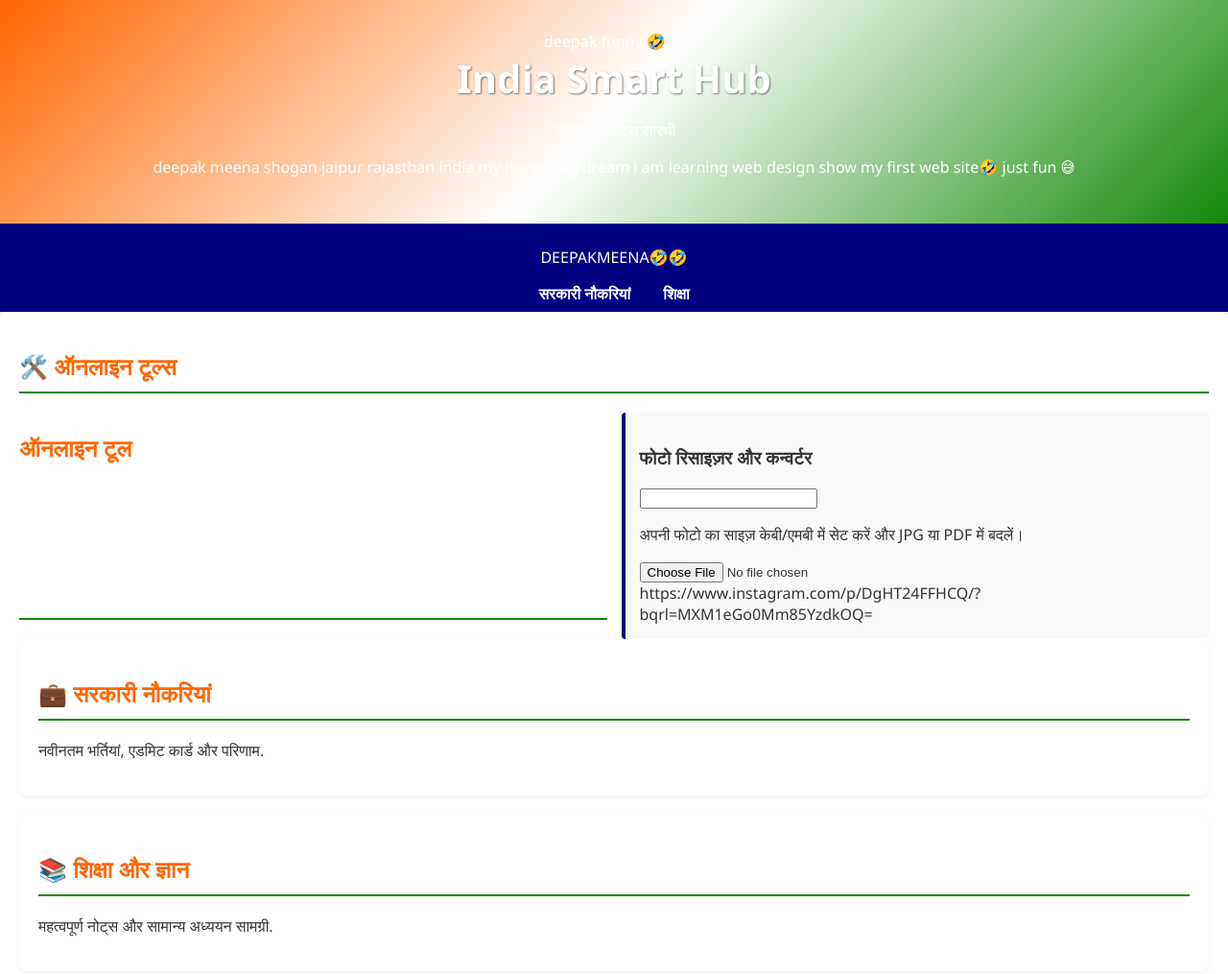
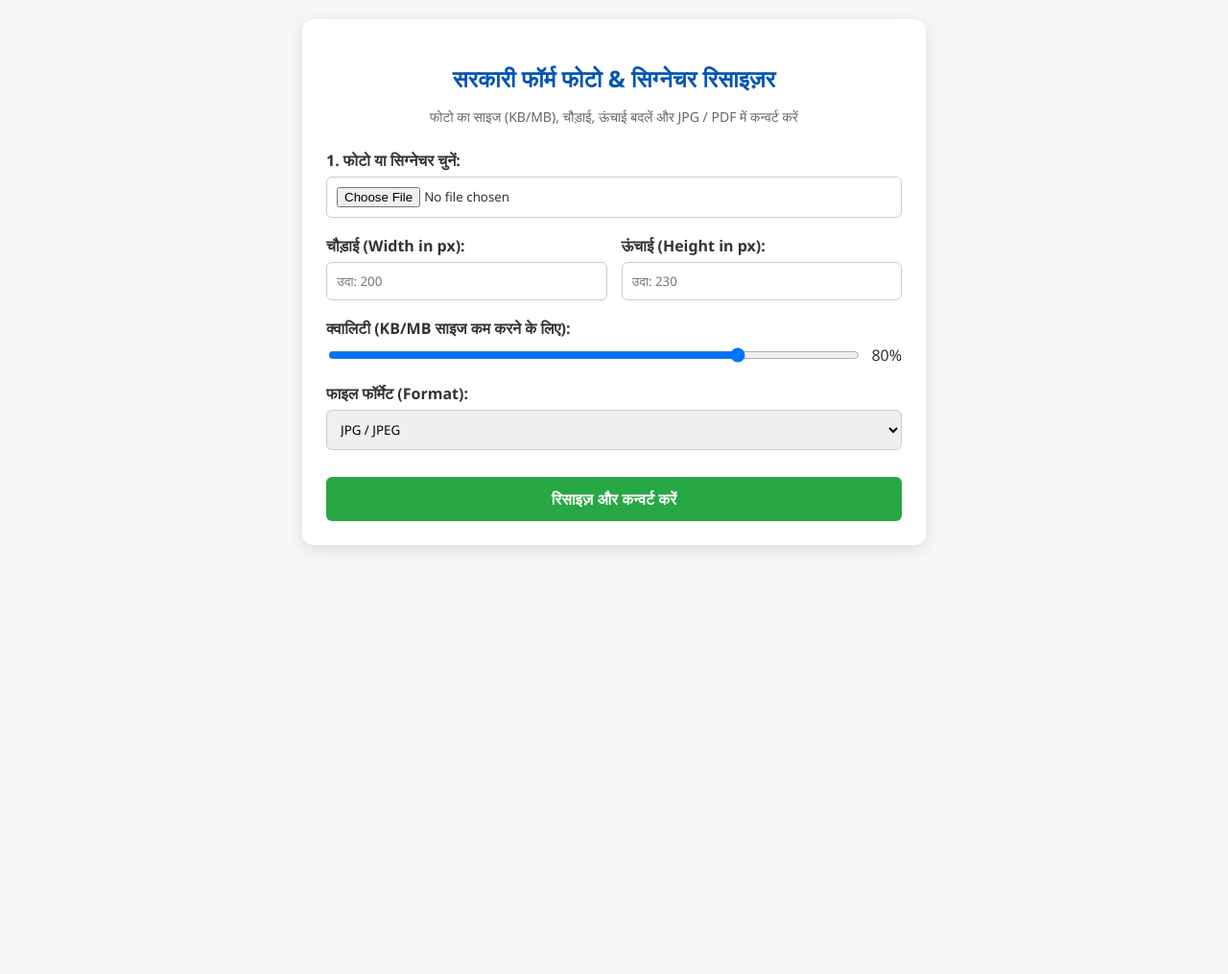
Before and after one commit to deepakmeena1019-debug/INDIA-SMART-HUB, a plain HTML site: page index.html in a window 1280 px wide. Shown: the top 1015 px of the page at 96% size. After the commit the page ends 800 px from the top, so only its background shows below. Drawn offline with nearby package versions, Linux system fonts and the light colour scheme.

Commit message:
Update HTML structure and content for resizing tool

```diff
--- a/index.html
+++ b/index.html
@@ -1,74 +1,190 @@
-
-
-
-  <!DOCTYPE html>
+<!DOCTYPE html>
 <html lang="hi">
 <head>
     <meta charset="UTF-8">
     <meta name="viewport" content="width=device-width, initial-scale=1.0">
-    <title>India Smart Hub</title>
+    <title>सरकारी फॉर्म फोटो & सिग्नेचर रिसाइज़र (Resize & Convert Tool)</title>
+    <!-- jsPDF Library for PDF Conversion -->
+    <script src="https://cdnjs.cloudflare.com/ajax/libs/jspdf/2.5.1/jspdf.umd.min.js"></script>
     <style>
-        body { font-family: 'Segoe UI', Tahoma, Geneva, Verdana, sans-serif; margin: 0; padding: 0; background-color: #f4f4f4; color: #333; }
-        header { background: linear-gradient(135deg, #FF6600, #FFFFFF, #138808); color: #fff; padding: 2rem 1rem; text-align: center; box-shadow: 0 4px 6px rgba(0,0,0,0.1); }
-        h1 { margin: 0; font-size: 2.5rem; text-shadow: 1px 1px 2px rgba(0,0,0,0.5); }
-        nav { background: #000080; color: #fff; text-align: center; padding: 0.5rem 0; position: sticky; top: 0; }
-        nav a { color: #fff; margin: 0 15px; text-decoration: none; font-weight: bold; }
-        .container { padding: 20px; max-width: 1200px; margin: auto; }
-        .section { background: #fff; padding: 20px; margin-bottom: 20px; border-radius: 8px; box-shadow: 0 2px 4px rgba(0,0,0,0.05); }
-        .section h2 { color: #FF6600; border-bottom: 2px solid #138808; padding-bottom: 10px; }
-        .grid { display: grid; grid-template-columns: repeat(auto-fit, minmax(250px, 1fr)); gap: 15px; margin-top: 15px; }
-        .card { background: #f9f9f9; padding: 15px; border-left: 4px solid #000080; border-radius: 4px; }
-        footer { background: #333; color: #fff; text-align: center; padding: 10px; position: relative; bottom: 0; width: 100%; }
+        * { box-sizing: border-box; font-family: 'Segoe UI', Tahoma, Geneva, Verdana, sans-serif; }
+        body { background-color: #f4f7f6; margin: 0; padding: 20px; color: #333; }
+        .container { max-width: 650px; margin: auto; background: white; padding: 25px; border-radius: 12px; box-shadow: 0 4px 15px rgba(0,0,0,0.1); }
+        h2 { text-align: center; color: #0056b3; margin-bottom: 5px; }
+        p.subtitle { text-align: center; color: #666; font-size: 14px; margin-bottom: 25px; }
+        .form-group { margin-bottom: 18px; }
+        label { font-weight: bold; display: block; margin-bottom: 6px; }
+        input[type="file"], input[type="number"], select { width: 100%; padding: 10px; border: 1px solid #ccc; border-radius: 6px; }
+        .row { display: flex; gap: 15px; }
+        .row .form-group { flex: 1; }
+        .slider-container { display: flex; align-items: center; gap: 10px; }
+        input[type="range"] { flex: 1; }
+        button { width: 100%; padding: 12px; background-color: #28a745; color: white; border: none; border-radius: 6px; font-size: 16px; font-weight: bold; cursor: pointer; transition: 0.3s; margin-top: 10px; }
+        button:hover { background-color: #218838; }
+        .preview-box { text-align: center; margin-top: 25px; padding: 15px; border: 2px dashed #bbb; border-radius: 8px; display: none; }
+        .preview-box img { max-width: 100%; max-height: 250px; border: 1px solid #ddd; margin-bottom: 10px; }
+        .file-info { font-size: 14px; color: #28a745; font-weight: bold; margin-bottom: 15px; }
+        .btn-download { background-color: #007bff; text-decoration: none; display: inline-block; padding: 10px 20px; color: white; border-radius: 6px; font-weight: bold; }
+        .btn-download:hover { background-color: #0056b3; }
     </style>
 </head>
 <body>
 
-<header>
-  <h0> deepak funny 🤣 😅</h0>
-  <h1>India Smart Hub</h1>
-    <p>आपका डिजिटल सारथी</p>
-  <p>deepak meena shogan
-  jaipur rajasthan india my dream big dream  i am learning web design show my first web site🤣 just fun 😅</p>
-</header>
+<div class="container">
+    <h2>सरकारी फॉर्म फोटो & सिग्नेचर रिसाइज़र</h2>
+    <p class="subtitle">फोटो का साइज (KB/MB), चौड़ाई, ऊंचाई बदलें और JPG / PDF में कन्वर्ट करें</p>
 
-<nav>
-
- <p>DEEPAKMEENA🤣🤣</p>
-    <a href="#jobs">सरकारी नौकरियां</a>
-    <a href="#education">शिक्षा</a>
-</nav>
-</section>
-
-</div>
-
-    <div id="tools" class="section">
-        <h2>🛠️ ऑनलाइन टूल्स</h2>
-        <div class="grid">
-    <h2>ऑनलाइन टूल</h2>
-    <div class="card">
-        <h3>फोटो रिसाइज़र और कन्वर्टर</h3>
-      <input type="mb kb में बदलने का एक ऑप्शन बटन उसके अंदर संख्या होनी चाहिए 20 50 100 डेढ़ सौ 200 500 </p>
-      </p>एक डाउनलोड का भी ऑप्शन होना चाहिए text/*">
-        <p>अपनी फोटो का साइज़ केबी/एमबी में सेट करें और JPG या PDF में बदलें।</p>
-        <input type="file" accept="image/*">
-        <a>https://www.instagram.com/p/DgHT24FFHCQ/?bqrl=MXM1eGo0Mm85YzdkOQ=</a>
-    </div>
-</section>
-        </div>
-    <div id="jobs" class="section">
-        <h2>💼 सरकारी नौकरियां</h2>
-        <p>नवीनतम भर्तियां, एडमिट कार्ड और परिणाम.</p>
+    <!-- 1. फाइल अपलोड -->
+    <div class="form-group">
+        <label>1. फोटो या सिग्नेचर चुनें:</label>
+        <input type="file" id="uploadInput" accept="image/*">
     </div>
 
-    <div id="education" class="section">
-        <h2>📚 शिक्षा और ज्ञान</h2>
-        <p>महत्वपूर्ण नोट्स और सामान्य अध्ययन सामग्री.</p>
+    <!-- 2. डाइमेंशन (Width & Height) -->
+    <div class="row">
+        <div class="form-group">
+            <label>चौड़ाई (Width in px):</label>
+            <input type="number" id="imgWidth" placeholder="उदा: 200">
+        </div>
+        <div class="form-group">
+            <label>ऊंचाई (Height in px):</label>
+            <input type="number" id="imgHeight" placeholder="उदा: 230">
+        </div>
+    </div>
+
+    <!-- 3. क्वालिटी / KB साइज कंट्रोल -->
+    <div class="form-group">
+        <label>क्वालिटी (KB/MB साइज कम करने के लिए):</label>
+        <div class="slider-container">
+            <input type="range" id="qualitySlider" min="0.1" max="1" step="0.05" value="0.8">
+            <span id="qualityVal">80%</span>
+        </div>
+    </div>
+
+    <!-- 4. फॉर्मेट सिलेक्शन -->
+    <div class="form-group">
+        <label>फाइल फॉर्मेट (Format):</label>
+        <select id="formatSelect">
+            <option value="jpeg">JPG / JPEG</option>
+            <option value="png">PNG</option>
+            <option value="pdf">PDF (Document)</option>
+        </select>
+    </div>
+
+    <button onclick="processImage()">रिसाइज़ और कन्वर्ट करें</button>
+
+    <!-- आउटपुट और डाउनलोड सेक्शन -->
+    <div class="preview-box" id="previewBox">
+        <h3>प्रीव्यू (Preview)</h3>
+        <img id="outputImage" src="" alt="Resized Image">
+        <div class="file-info" id="fileInfo"></div>
+        <button id="downloadBtn" class="btn-download" onclick="downloadFile()">डाउनलोड करें</button>
     </div>
 </div>
 
-<footer>
-    <p>&copy; 2026 India Smart Hub. सर्वाधिकार सुरक्षित.</p>
-</footer>
+<script>
+    const uploadInput = document.getElementById('uploadInput');
+    const qualitySlider = document.getElementById('qualitySlider');
+    const qualityVal = document.getElementById('qualityVal');
+    let originalImage = new Image();
+    let processedDataUrl = '';
+    let processedBlob = null;
+
+    // अपडेट क्वालिटी परसेंट
+    qualitySlider.addEventListener('input', () => {
+        qualityVal.innerText = Math.round(qualitySlider.value * 100) + '%';
+    });
+
+    // इमेज लोड होने पर ओरिजिनल साइज भरें
+    uploadInput.addEventListener('change', (e) => {
+        const file = e.target.files[0];
+        if (file) {
+            const reader = new FileReader();
+            reader.onload = function(event) {
+                originalImage.src = event.target.result;
+                originalImage.onload = function() {
+                    document.getElementById('imgWidth').value = originalImage.width;
+                    document.getElementById('imgHeight').value = originalImage.height;
+                }
+            }
+            reader.readAsDataURL(file);
+        }
+    });
+
+    // रिसाइज़ और प्रोसेस फंक्शन
+    function processImage() {
+        if (!uploadInput.files[0]) {
+            alert('कृपया पहले एक फोटो या सिग्नेचर सेलेक्ट करें!');
+            return;
+        }
+
+        const canvas = document.createElement('canvas');
+        const ctx = canvas.getContext('2d');
+
+        const targetWidth = parseInt(document.getElementById('imgWidth').value) || originalImage.width;
+        const targetHeight = parseInt(document.getElementById('imgHeight').value) || originalImage.height;
+        const quality = parseFloat(qualitySlider.value);
+        const format = document.getElementById('formatSelect').value;
+
+        canvas.width = targetWidth;
+        canvas.height = targetHeight;
+
+        // श्वेत बैकग्राउंड (अगर पारदर्शी PNG को JPG में बदलें)
+        ctx.fillStyle = "#FFFFFF";
+        ctx.fillRect(0, 0, canvas.width, canvas.height);
+        ctx.drawImage(originalImage, 0, 0, targetWidth, targetHeight);
+
+        const previewBox = document.getElementById('previewBox');
+        const outputImage = document.getElementById('outputImage');
+        const fileInfo = document.getElementById('fileInfo');
+
+        if (format === 'pdf') {
+            const { jsPDF } = window.jspdf;
+            const imgData = canvas.toDataURL('image/jpeg', quality);
+
+            // PDF पेज तैयार करें
+            const pdf = new jsPDF({
+                orientation: targetWidth > targetHeight ? 'landscape' : 'portrait',
+                unit: 'px',
+                format: [targetWidth, targetHeight]
+            });
+            pdf.addImage(imgData, 'JPEG', 0, 0, targetWidth, targetHeight);
+
+            processedBlob = pdf.output('blob');
+            processedDataUrl = URL.createObjectURL(processedBlob);
+
+            outputImage.src = imgData; // प्रीव्यू के लिए JPG इमेज दिखाएं
+            fileInfo.innerText = `नया साइज (PDF): ${(processedBlob.size / 1024).toFixed(2)} KB`;
+        } else {
+            const mimeType = format === 'png' ? 'image/png' : 'image/jpeg';
+            processedDataUrl = canvas.toDataURL(mimeType, quality);
+
+            // साइज (KB) कैलकुलेट करें
+            fetch(processedDataUrl)
+                .then(res => res.blob())
+                .then(blob => {
+                    processedBlob = blob;
+                    const sizeInKB = (blob.size / 1024).toFixed(2);
+                    fileInfo.innerText = `नया साइज: ${sizeInKB} KB (${targetWidth}x${targetHeight} px)`;
+                });
+
+            outputImage.src = processedDataUrl;
+        }
+
+        previewBox.style.display = 'block';
+    }
+
+    // डाउनलोड फंक्शन
+    function downloadFile() {
+        const format = document.getElementById('formatSelect').value;
+        const a = document.createElement('a');
+        a.href = processedDataUrl;
+        a.download = `resized_document.${format === 'pdf' ? 'pdf' : format}`;
+        document.body.appendChild(a);
+        a.click();
+        document.body.removeChild(a);
+    }
+</script>
 
 </body>
 </html>
```
